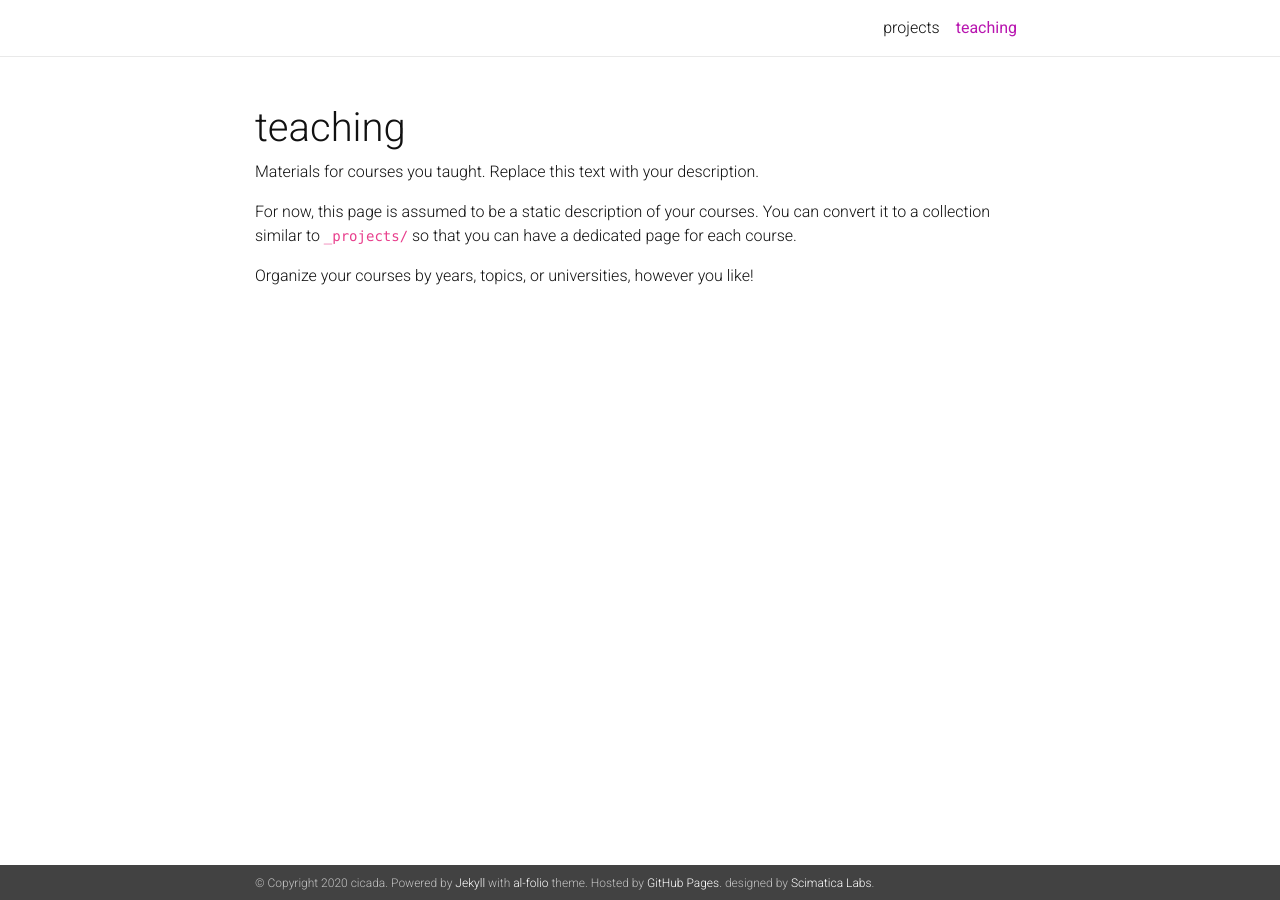
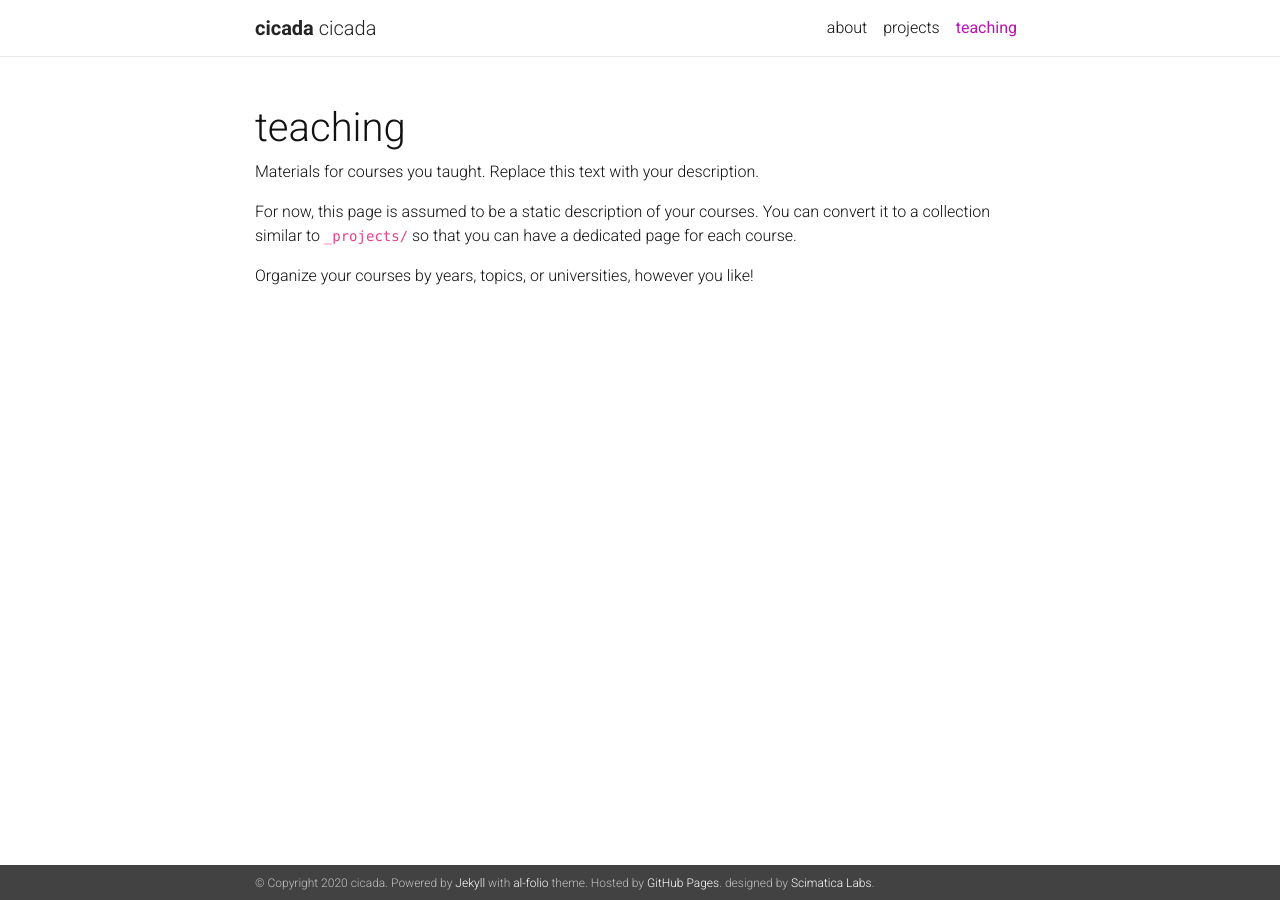
Before and after one commit to Scimatica-Labs/cicadadesign.in, a Jekyll site: the page built from _pages/teaching.md, in a window 1280 px wide. Built offline with Jekyll 4.4.1, drawn with Linux system fonts in a browser that asks for light colours; nearby versions of some CDN libraries; a style sheet for code colours, icons or effects is not loaded.

Commit message:
Update header.html

```diff
--- a/_includes/header.html
+++ b/_includes/header.html
@@ -3,7 +3,25 @@
     <!-- Nav Bar -->
     <nav id="navbar" class="navbar navbar-light bg-white navbar-expand-sm {% if site.navbar_fixed %}fixed-top{% else %}sticky-top{% endif %}">
     <div class="container">
-     <!-- Navbar Toogle -->
+      {% if page.title != "about" %}
+      {% assign name = site.title | split: ' ' %}
+      {% assign firstname = name | first %}
+      {% if name.size > 2 %}
+         {% assign middlenames =  name | slice:1, name.size-1 | join:" " %}
+      {% else %}
+         {% assign middlenames = '' %}
+      {% endif %}
+      {% assign lastname = name | last %}
+      <a class="navbar-brand title font-weight-lighter" href="{{ site.baseurl | prepend: site.url }}/">
+       <span class="font-weight-bold">{{ firstname }}</span> {{ middlenames }}  {{ lastname }}
+      </a>
+      {% elsif site.show_social_icons %}
+        <!-- Social Icons -->
+        <div class="row ml-1 ml-sm-0">
+          {% include social.html %}
+        </div>
+      {% endif %}
+      <!-- Navbar Toogle -->
       <button class="navbar-toggler collapsed ml-auto" type="button" data-toggle="collapse" data-target="#navbarNav" aria-controls="navbarNav" aria-expanded="false" aria-label="Toggle navigation">
         <span class="sr-only">Toggle navigation</span>
         <span class="icon-bar top-bar"></span>
@@ -12,7 +30,26 @@
       </button>
       <div class="collapse navbar-collapse text-right" id="navbarNav">
         <ul class="navbar-nav ml-auto flex-nowrap">
-
+          <!-- About -->
+          <li class="nav-item {% if page.title == 'about' %}active{% endif %}">
+            <a class="nav-link" href="{{ '/' | relative_url }}">
+              about
+              {% if page.title == "about" %}
+                <span class="sr-only">(current)</span>
+              {% endif %}
+            </a>
+          </li>
+          {% if site.blog_name %}
+          <!-- Blog -->
+          <li class="nav-item {% if page.url contains 'blog' %}active{% endif %}">
+            <a class="nav-link" href="{{ '/blog/' | relative_url }}">
+              blog
+              {% if page.title == "blog" %}
+              <span class="sr-only">(current)</span>
+              {% endif %}
+            </a>
+          </li>
+          {% endif %}
           <!-- Other pages -->
           {% assign sorted_pages = site.pages | sort: "title" %}
           {% for p in sorted_pages %}
```
